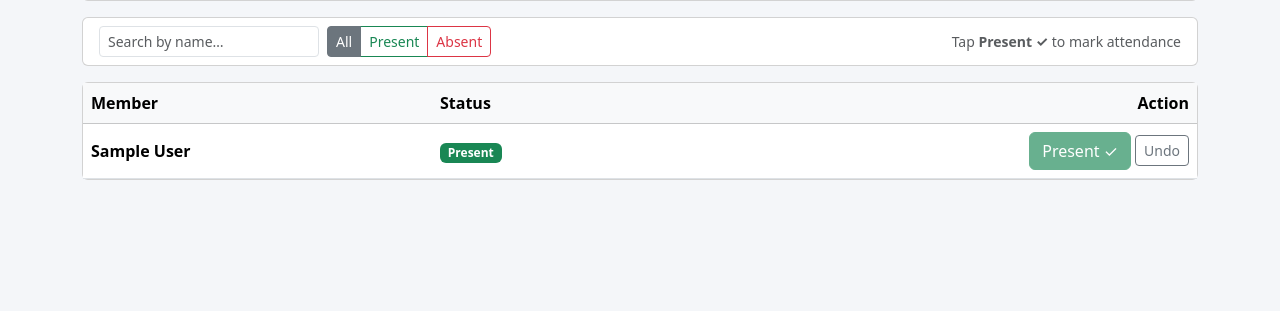
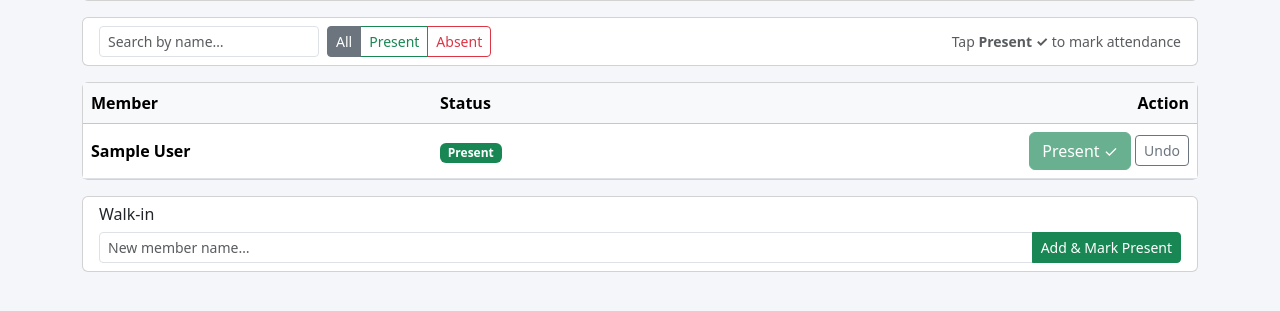
Before and after one commit to evanlow/shephard, a Flask app: page /events/1/attendance in a window 1280 px wide. Shown: the part 249-560 px from the top of the page. Run offline with Flask 3, Linux system fonts and the light colour scheme; a user stored in the database is signed in; tables that the repository leaves empty hold one stand-in row (values such as "Sample post").

Commit message:
feat: walk-in quick-add on attendance page
Admins can now add a new member and mark them present in one step
directly from the event attendance page.

- New route POST /events/<id>/attendance/quick_add
  Creates the member (added to ALL MEMBERS + the event's specific
  group), sets joined_at to the event date (so they appear in this
  and all future events), and records attendance as present.
  Returns JSON for the inline AJAX flow.

- Attendance template: added 'Walk-in' card below the member list
  with a name field and 'Add & Mark Present' button. On success a
  new row is injected into the table (already marked Present) and
  the Expected/Present counters are updated — no page reload needed.
  Enter key also triggers the add. If the table doesn't exist yet
  (empty-group event), the page reloads to show the first member.

- Refactored JS mark/unmark handlers into named functions
  (handleMarkBtn / handleUnmarkBtn) so they can be wired up to
  dynamically injected rows.

Smoke suite: 266/266 passed

```diff
--- a/app/routes/ui.py
+++ b/app/routes/ui.py
@@ -440,6 +440,54 @@ def mark_absent(event_id: int):
     return redirect(url_for("ui.attendance", event_id=event_id))
 
 
+@bp.post("/events/<int:event_id>/attendance/quick_add")
+@admin_required
+def attendance_quick_add(event_id: int):
+    """Create a new member and immediately mark them present — for walk-ins during an event."""
+    from flask import jsonify
+
+    event = EventService.get_by_id(event_id)
+    if not event:
+        return jsonify({"error": "Event not found"}), 404
+
+    payload = request.get_json(silent=True) or {}
+    name = payload.get("name", "").strip()
+    if not name:
+        return jsonify({"error": "Name is required"}), 400
+
+    # Create member and add them to ALL MEMBERS + the event's specific group
+    member, error = MemberService.create(name=name, group_id=event.group_id)
+    if error:
+        return jsonify({"error": error}), 400
+
+    # Set joined_at for all this member's group memberships to the event date so
+    # they appear in this (possibly past) event when the attendance filter runs.
+    db.session.execute(
+        member_groups.update()
+        .where(member_groups.c.member_id == member.id)
+        .values(joined_at=event.date)
+    )
+    db.session.commit()
+
+    _, error = AttendanceService.record(
+        event_id=event_id,
+        member_id=member.id,
+        present=True,
+        marked_by=current_user.id,
+    )
+    if error:
+        return jsonify({"error": error}), 400
+
+    records = AttendanceService.get_all(event_id=event_id, member_id=member.id)
+    attendance_id = records[0].id if records else None
+
+    return jsonify({
+        "member_id": member.id,
+        "member_name": member.name,
+        "attendance_id": attendance_id,
+    }), 201
+
+
 @bp.get("/events/<int:event_id>/attendance/pdf")
 @admin_required
 def attendance_pdf(event_id: int):
--- a/app/templates/ui/attendance.html
+++ b/app/templates/ui/attendance.html
@@ -99,6 +99,19 @@
 </div>
 
 {% endif %}
+
+<!-- Walk-in quick-add — always visible -->
+<div class="card mt-3">
+  <div class="card-body py-2">
+    <h6 class="card-title mb-2">Walk-in</h6>
+    <div class="input-group input-group-sm">
+      <input type="text" id="quickAddName" class="form-control"
+             placeholder="New member name…" autocomplete="off" />
+      <button class="btn btn-success" type="button" id="quickAddBtn">Add &amp; Mark Present</button>
+    </div>
+    <div id="quickAddError" class="text-danger small mt-1" style="display:none;"></div>
+  </div>
+</div>
 {% endblock %}
 
 {% block scripts %}
@@ -115,8 +128,7 @@
     ac.textContent = Math.max(0, parseInt(ac.textContent) - presentDelta);
   }
 
-  document.querySelectorAll('.mark-btn').forEach(btn => {
-    btn.addEventListener('click', async function () {
+  async function handleMarkBtn() {
     if (this.disabled) return;
     const row = this.closest('tr');
     const memberId = row.dataset.memberId;
@@ -154,11 +166,9 @@
     } else {
       alert('Failed to mark attendance. Please try again.');
     }
-    });
-  });
+  }
 
-  document.querySelectorAll('.unmark-btn').forEach(btn => {
-    btn.addEventListener('click', async function () {
+  async function handleUnmarkBtn() {
     if (this.disabled) return;
     const row = this.closest('tr');
     const attendanceId = row.dataset.attendanceId;
@@ -185,14 +195,16 @@
     } else {
       alert('Failed to update attendance. Please try again.');
     }
-    });
-  });
+  }
+
+  document.querySelectorAll('.mark-btn').forEach(btn => btn.addEventListener('click', handleMarkBtn));
+  document.querySelectorAll('.unmark-btn').forEach(btn => btn.addEventListener('click', handleUnmarkBtn));
 
   // --- Search & filter ---
   let activeFilter = 'all';
 
   function applyFilter() {
-    const q = document.getElementById('memberSearch').value.toLowerCase();
+    const q = document.getElementById('memberSearch') ? document.getElementById('memberSearch').value.toLowerCase() : '';
     document.querySelectorAll('#attendanceTable tbody tr').forEach(row => {
       const name = (row.querySelector('.member-name') || {}).textContent || '';
       const present = row.dataset.present;
@@ -205,7 +217,8 @@
     });
   }
 
-  document.getElementById('memberSearch').addEventListener('input', applyFilter);
+  const memberSearchEl = document.getElementById('memberSearch');
+  if (memberSearchEl) memberSearchEl.addEventListener('input', applyFilter);
 
   document.querySelectorAll('.filter-btn').forEach(btn => {
     btn.addEventListener('click', function () {
@@ -215,5 +228,79 @@
       applyFilter();
     });
   });
+
+  // --- Walk-in quick-add ---
+  const quickAddBtn = document.getElementById('quickAddBtn');
+  if (quickAddBtn) {
+    quickAddBtn.addEventListener('click', async function () {
+      const nameInput = document.getElementById('quickAddName');
+      const errDiv   = document.getElementById('quickAddError');
+      const name = nameInput.value.trim();
+      errDiv.style.display = 'none';
+
+      if (!name) {
+        errDiv.textContent = 'Name is required.';
+        errDiv.style.display = '';
+        return;
+      }
+
+      quickAddBtn.disabled = true;
+      const resp = await fetch(`/events/${EVENT_ID}/attendance/quick_add`, {
+        method: 'POST',
+        headers: { 'Content-Type': 'application/json' },
+        body: JSON.stringify({ name }),
+      });
+      quickAddBtn.disabled = false;
+
+      if (resp.ok) {
+        const data = await resp.json();
+        nameInput.value = '';
+
+        const tbody = document.querySelector('#attendanceTable tbody');
+        if (!tbody) {
+          // Table not rendered (empty group); reload to show the full list
+          window.location.reload();
+          return;
+        }
+
+        // Increment expected count
+        const ec = document.getElementById('expected-count');
+        ec.textContent = parseInt(ec.textContent) + 1;
+
+        // Inject new row already marked present
+        const escapedName = data.member_name
+          .replace(/&/g, '&amp;').replace(/</g, '&lt;').replace(/>/g, '&gt;');
+        const row = document.createElement('tr');
+        row.dataset.memberId     = data.member_id;
+        row.dataset.attendanceId = data.attendance_id;
+        row.dataset.present      = 'true';
+        row.innerHTML = `
+          <td class="member-name align-middle fw-semibold">${escapedName}</td>
+          <td class="align-middle">
+            <span class="badge status-badge bg-success">Present</span>
+          </td>
+          <td class="align-middle text-end">
+            <button class="btn btn-success mark-btn disabled" disabled>Present ✓</button>
+            <button class="btn btn-outline-secondary btn-sm unmark-btn">Undo</button>
+          </td>`;
+        tbody.appendChild(row);
+        row.querySelector('.mark-btn').addEventListener('click', handleMarkBtn);
+        row.querySelector('.unmark-btn').addEventListener('click', handleUnmarkBtn);
+
+        updateCounters(1);
+        applyFilter();
+        nameInput.focus();
+      } else {
+        const data = await resp.json().catch(() => ({}));
+        errDiv.textContent = data.error || 'Failed to add member. Please try again.';
+        errDiv.style.display = '';
+      }
+    });
+
+    // Allow pressing Enter in the name field to trigger quick-add
+    document.getElementById('quickAddName').addEventListener('keydown', function (e) {
+      if (e.key === 'Enter') quickAddBtn.click();
+    });
+  }
 </script>
 {% endblock %}
```
Also changed, not shown: tests/smoke_ui.py (+62 -0 lines). Lines whose indentation alone changed are shown as unchanged.
